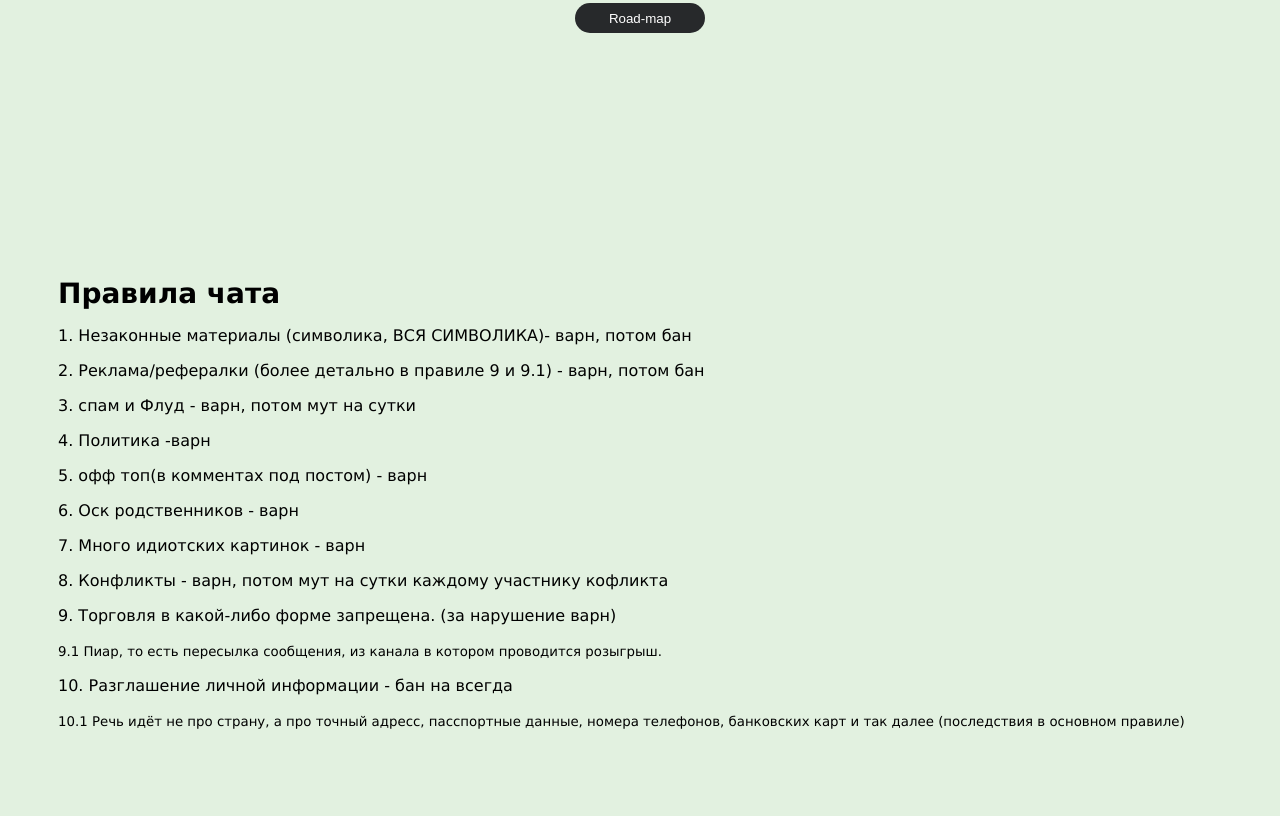
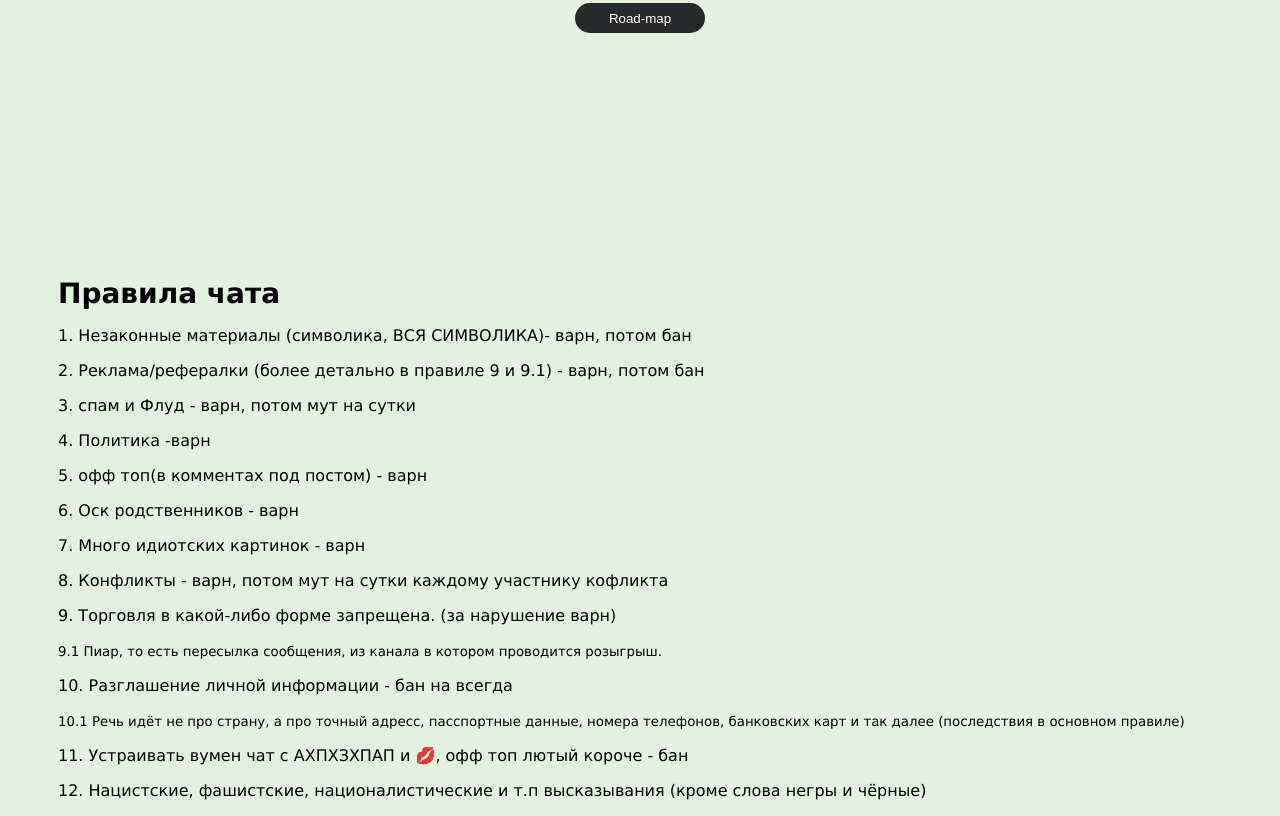
Before and after one commit to SANYAclesh/Viceror, a plain HTML site: page rules.html in a window 1280 px wide. Shown: the part 296-1112 px from the top of the page. Before the commit the page ends 1042 px from the top, so only its background shows below. Drawn offline with Linux system fonts and the light colour scheme.

Commit message:
Update rules.html

```diff
--- a/rules.html
+++ b/rules.html
@@ -90,6 +90,10 @@
             10.1 Речь идёт не про страну, а про точный адресс, пасспортные данные, номера телефонов, банковских карт и так далее (последствия в основном правиле)
         </small>
         </p>
+        <p> 11. Устраивать вумен чат с АХПХЗХПАП и 💋, офф топ лютый короче - бан </p>
+        <p> 12. Нацистские, фашистские, националистические и т.п высказывания (кроме слова негры и чёрные) </p>
+
+
     </div>
      </div>
 </body>
```
